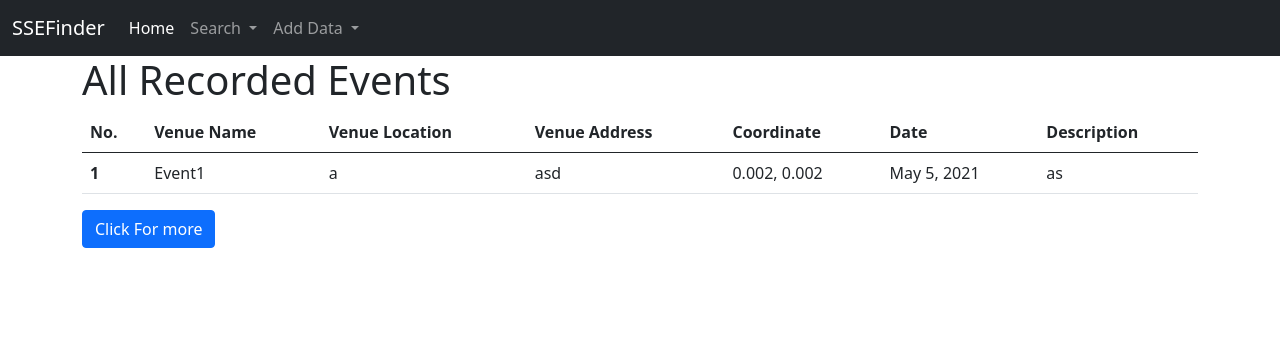
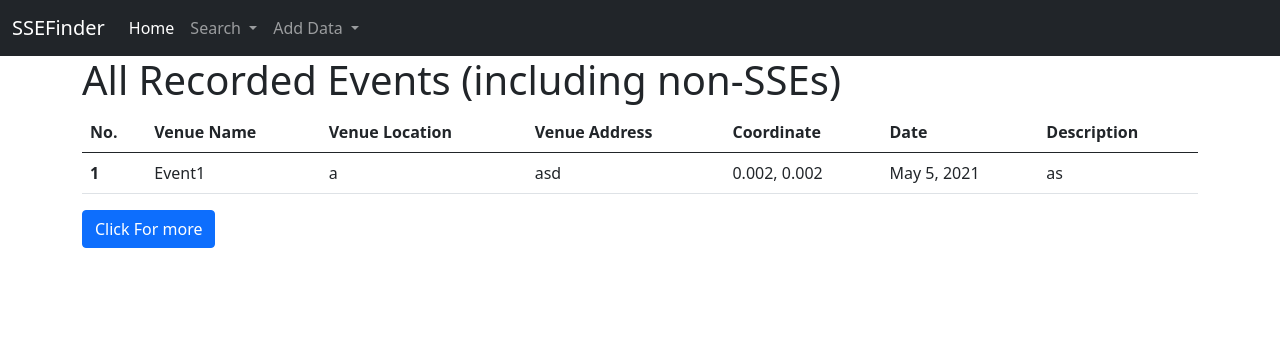
Before and after one commit to allcody/SSEFinderP, a Django app: page /covid in a window 1280 px wide. Shown: the top 356 px of the page. Run offline with Django 3.2, Linux system fonts and the light colour scheme; data comes from the database, SQL or seed files in the repository; parts of the project's set-up code (start-up, migrations or seed data) failed here and were passed over.

Commit message:
Update main.html

```diff
--- a/templates/main.html
+++ b/templates/main.html
@@ -2,7 +2,7 @@
 
 {% block content %}
 
-  <h1>All Recorded Events</h1>
+  <h1>All Recorded Events (including non-SSEs)</h1>
 
   {% for event in event_list %}
 
```
